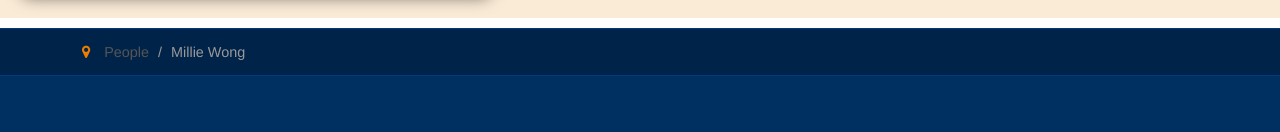
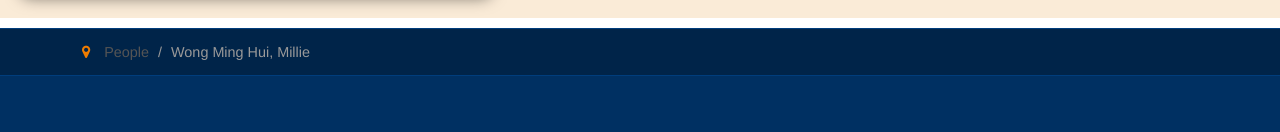
Before and after one commit to BCEAD/chris-sham-lab, a plain HTML site: page individual-profile-mw.html in a window 1280 px wide. Shown: the part 772-904 px from the top of the page. Drawn offline with Linux system fonts and the light colour scheme.

Commit message:
Update individual-profile-mw.html

```diff
--- a/individual-profile-mw.html
+++ b/individual-profile-mw.html
@@ -322,7 +322,7 @@
                 <span class="icon faicon fa-location"></span>
                 <a href="people.html">People</a>
               </li>
-              <li>Millie Wong</li>
+              <li>Wong Ming Hui, Millie</li>
             </ul>
           </div>
         </div>
```
